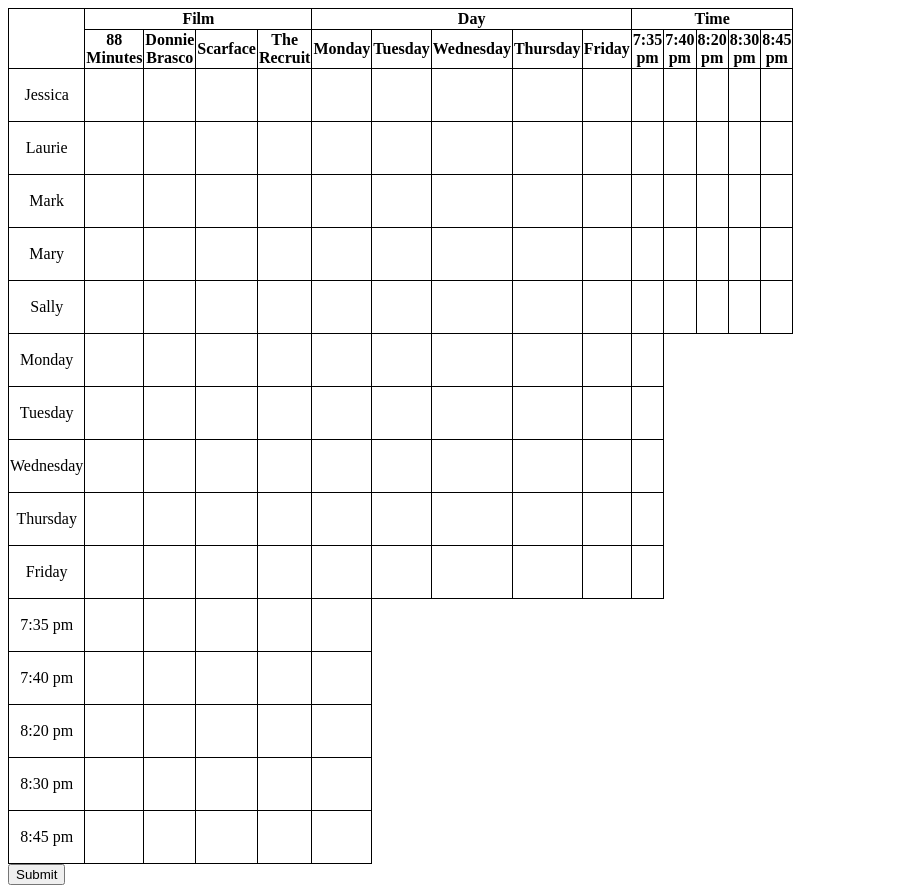
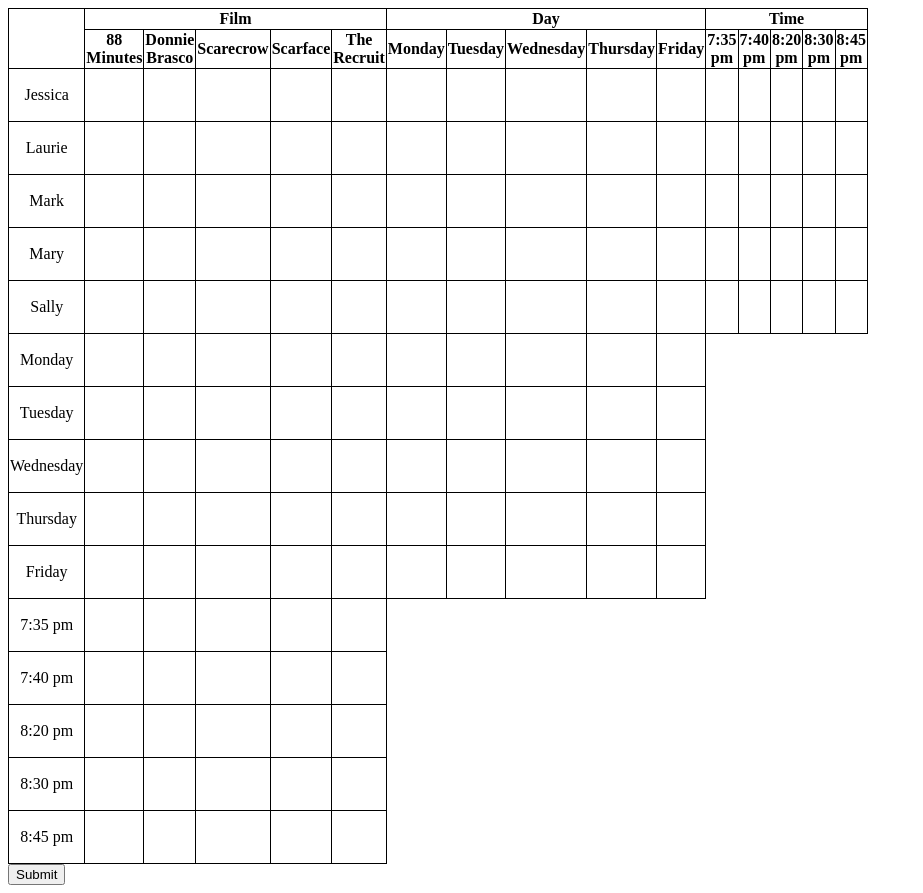
Before and after one commit to isJlaiel/jeux_frontend, a React (Vite) app: page / in a window 1280 px wide. Shown: the whole page, without its empty margins (0-923 px from the left). Built offline with nearby package versions, Linux system fonts and the light colour scheme.

Commit message:
fix: fix size

```diff
--- a/src/pages/Home.jsx
+++ b/src/pages/Home.jsx
@@ -4,7 +4,7 @@
 // Custom styled td component
 const MainCols = ["Film", "Day", "Time"];
 const cols = [
-  "88 Minutes", "	Donnie Brasco", "Scarface", "The Recruit",
+  "88 Minutes", "	Donnie Brasco","Scarecrow", "Scarface", "The Recruit",
   "Monday", "Tuesday", "Wednesday", "Thursday", "Friday",
   "7:35 pm", "7:40 pm", "8:20 pm", "8:30 pm", "8:45 pm"
 ]
@@ -17,9 +17,9 @@
 const mainRows = ["Name","Time","Day"]
 const initializeGrid = (name,sizeGrid) => Array.from({ length: sizeGrid }, (ele, index) => {
   let type;
-  if (index <= 3) {
+  if (index <= 4) {
     type = mainRows[0];
-  } else if (index >= 4 && index <= 8) {
+  } else if (index >= 5 && index <= 9) {
     type = mainRows[1];
   } else {
     type =mainRows[2];
@@ -33,7 +33,7 @@
     let type, count;
     if (i < 5) {
       type = 'Name';
-      count = 14;
+      count = 15;
     } else if (i < 10) {
       type = 'Time';
       count = 10;
@@ -132,7 +132,7 @@
         <thead>
           <tr>
             <th className="headerCell" rowSpan={2}></th>
-            <th className="headerCell" colSpan={4}>{MainCols[0]}</th>
+            <th className="headerCell" colSpan={5}>{MainCols[0]}</th>
             <th className="headerCell" colSpan={5}>{MainCols[1]}</th>
             <th className="headerCell" colSpan={5}>{MainCols[2]}</th>
           </tr>
```
